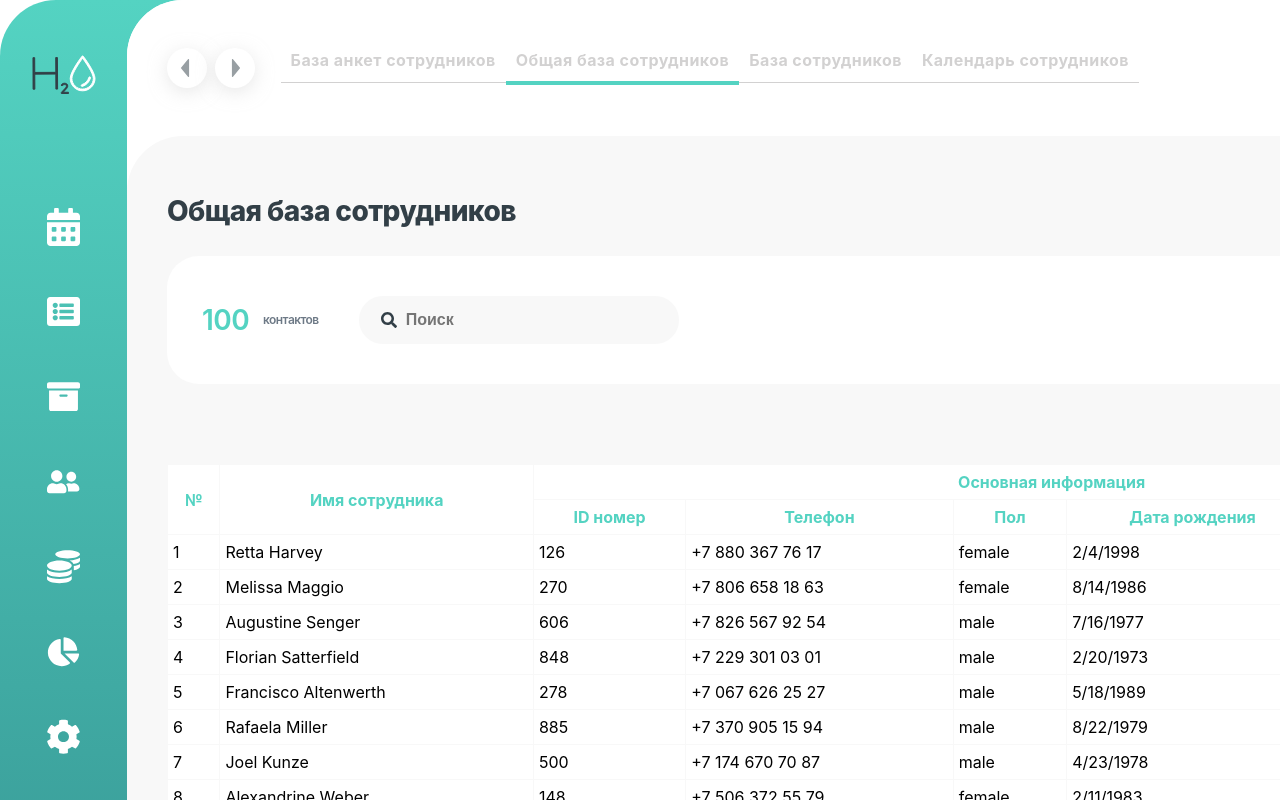
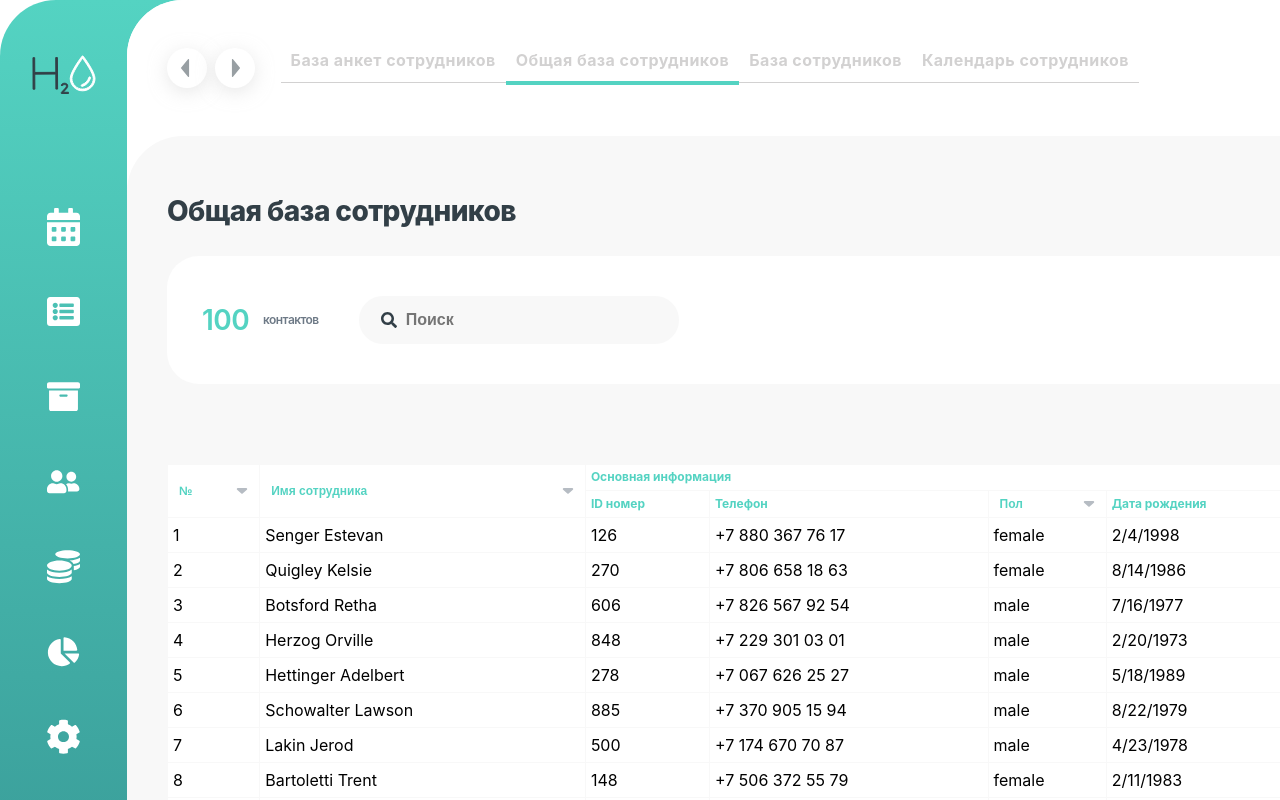
Before and after one commit to N1k0lay/h20_test_task, a React (Vite) app: page /table in a window 1280 px wide. Shown: the top 800 px of the page. Built offline with nearby package versions, Linux system fonts and the light colour scheme.

Commit message:
feat: Добавлена сортировка

```diff
--- a/src/fakeData.js
+++ b/src/fakeData.js
@@ -2,8 +2,7 @@ import {faker} from '@faker-js/faker/locale/ru'
 
 const newPerson = () => {
     return {
-        firstName: faker.name.firstName(),
-        lastName: faker.name.lastName(),
+        name: faker.name.lastName() + ' ' + faker.name.firstName(),
         base_id: faker.datatype.number(1000),
         base_phone: faker.phone.number('+7 ### ### ## ##'),
         base_age: faker.datatype.number(40),
--- a/src/routes/TablePage/Table/Table.jsx
+++ b/src/routes/TablePage/Table/Table.jsx
@@ -3,9 +3,9 @@ import {useEffect, useState} from "react";
 import arrowIcon from '../../../assets/icons/arrow.svg';
 import arrowRIcon from '../../../assets/icons/arrowR.svg';
 import cn from 'classnames';
+import iconDown from '../../../assets/icons/down.svg';
 
-
-//Поправить, редактируется только имя,фамилия
+//Поправить, редактируется только имя, фамилия
 const TdEdit = ({id, value, editMode, name, type, handleChangeData}) => {
     const [editValue, setEditValue] = useState(value)
     if (editMode) {
@@ -17,9 +17,8 @@ const TdEdit = ({id, value, editMode, name, type, handleChangeData}) => {
             }}/>
         )
     } else {
-        return <>{value}</>
+        return value
     }
-
 }
 
 const Table = ({data, search, editMode}) => {
@@ -29,10 +28,19 @@ const Table = ({data, search, editMode}) => {
     const [selectedPage, setSelectedPage] = useState(1);
     const [pageArr, setPageArr] = useState([1]);
     const [viewData, setViewData] = useState([]);
+    const [sortDirection, setSortDirection] = useState(true);
+
+    //Сортировка данных
+    const sortData = (key) => {
+        let dataS;
+        sortDirection ? dataS = [...filteredData].sort((a, b) => a[key] > b[key] ? 1 : -1) : dataS = [...filteredData].sort((a, b) => a[key] < b[key] ? 1 : -1);
+        setSortDirection(!sortDirection);
+        setFilteredData(dataS);
+    }
 
     //Поиск по firstName, lastName
     useEffect(() => {
-        search ? setFilteredData(data.filter(person => person.firstName.toLowerCase().includes(search.toLowerCase()) || person.lastName.toLowerCase().includes(search.toLowerCase()))) : setFilteredData(data);
+        search ? setFilteredData(data.filter(person => person.name.toLowerCase().includes(search.toLowerCase()))) : setFilteredData(data);
         setSelectedPage(1);
     }, [search, data])
 
@@ -52,15 +60,9 @@ const Table = ({data, search, editMode}) => {
         }
     }, [filteredData.length, itemsPerPage, selectedPage])
 
-    //Функция изменения данных при редактировании
-    const handleChangeData = (id, name, value) => {
-        let dataEdited = filteredData;
-        let arrKey = name.split('.');
-        dataEdited[id-1][arrKey] = value;
-        setFilteredData(dataEdited)
-    }
 
     useEffect(() => {
+        console.log('newArr')
         let newArr = [];
         for(let i = (selectedPage-1)*itemsPerPage; i < (selectedPage)*itemsPerPage; i++) {
             if(filteredData[i]) {
@@ -70,30 +72,44 @@ const Table = ({data, search, editMode}) => {
         setViewData(newArr)
     }, [filteredData, itemsPerPage, selectedPage, setViewData])
 
+    //Функция изменения данных при редактировании
+    const handleChangeData = (id, name, value) => {
+        let dataEdited = filteredData;
+        let arrKey = name.split('.');
+        dataEdited[id-1][arrKey] = value;
+        setFilteredData(dataEdited)
+    }
+
     return (
         <div>
             <table className={styles.table}>
                 <thead>
                 <tr>
-                    <th rowSpan={2}>№</th>
-                    <th rowSpan={2}>Имя сотрудника</th>
+                    <th rowSpan={2}><button onClick={() => sortData('id')}>№<img className={cn({
+                        [styles.reverseSortIcon]: !sortDirection
+                    })} src={iconDown} alt="sort icon"/></button></th>
+                    <th rowSpan={2} ><button onClick={() => sortData('name')}>Имя сотрудника <img className={cn({
+                        [styles.reverseSortIcon]: !sortDirection
+                    })} src={iconDown} alt="sort icon"/></button></th>
                     <th colSpan={6}>Основная информация</th>
                 </tr>
                 <tr>
                     <th>ID номер</th>
                     <th>Телефон</th>
-                    <th>Пол</th>
+                    <th><button onClick={() => sortData('base_gender')}>Пол<img className={cn({
+                        [styles.reverseSortIcon]: !sortDirection
+                    })} src={iconDown} alt="sort icon"/></button></th>
                     <th>Дата рождения</th>
-                    <th>Город</th>
+                    <th><button onClick={() => sortData('base_city')}>Город<img className={cn({
+                        [styles.reverseSortIcon]: !sortDirection
+                    })} src={iconDown} alt="sort icon"/></button></th>
                 </tr>
                 </thead>
                 <tbody>
-                {viewData.length > 0 ? viewData.map((p) => {
-                    console.log(viewData)
+                {viewData.length > 0 && viewData.map((p) => {
                     return <tr key={p.id}>
                         <td>{p.id}</td>
-                        <td><TdEdit id={p.id} value={p.firstName} editMode={editMode} handleChangeData={handleChangeData} name={'firstName'}/> <TdEdit value={p.lastName}
-                                                                                      editMode={editMode} id={p.id}  handleChangeData={handleChangeData} name={'lastName'}/></td>
+                        <td><TdEdit id={p.id} value={p.name} editMode={editMode} handleChangeData={handleChangeData} name={'name'}/></td>
                         <td><TdEdit value={p.base_id} editMode={editMode} type={'number'} id={p.id}  handleChangeData={handleChangeData} name={'base_id'}/></td>
                         <td><TdEdit value={p.base_phone} editMode={editMode} type={'tel'} id={p.id}  handleChangeData={handleChangeData} name={'base_phone'}/></td>
                         <td><TdEdit value={p.base_gender} editMode={editMode} type={'text'}/></td>
@@ -101,7 +117,7 @@ const Table = ({data, search, editMode}) => {
                                     type={'date'}/></td>
                         <td><TdEdit value={p.base_city} editMode={editMode} type={'text'}/></td>
                     </tr>
-                }) : 'Ничего не найдено'}
+                })}
                 </tbody>
             </table>
             <div className={styles.tablePagination}>
--- a/src/routes/TablePage/Table/table.module.css
+++ b/src/routes/TablePage/Table/table.module.css
@@ -6,11 +6,33 @@
     background-color: white;
 }
 
-.table th {
+.table th  {
     font-weight: bold;
     padding: 5px;
     color: #54D3C2;
     border: 1.5px solid #F8F8F8;
+    text-align: left;
+    font-style: normal;
+    font-size: 12px;
+    line-height: 120%;
+}
+
+.table th button {
+    display: flex;
+    background: none;
+    border: none;
+    color: #54D3C2;
+    width: 100%;
+    justify-content: space-between;
+    align-items: center;
+    font-style: normal;
+    font-weight: 700;
+    font-size: 12px;
+    line-height: 120%;
+}
+
+.reverseSortIcon {
+    transform: rotate(180deg);
 }
 
 .table td {
```
